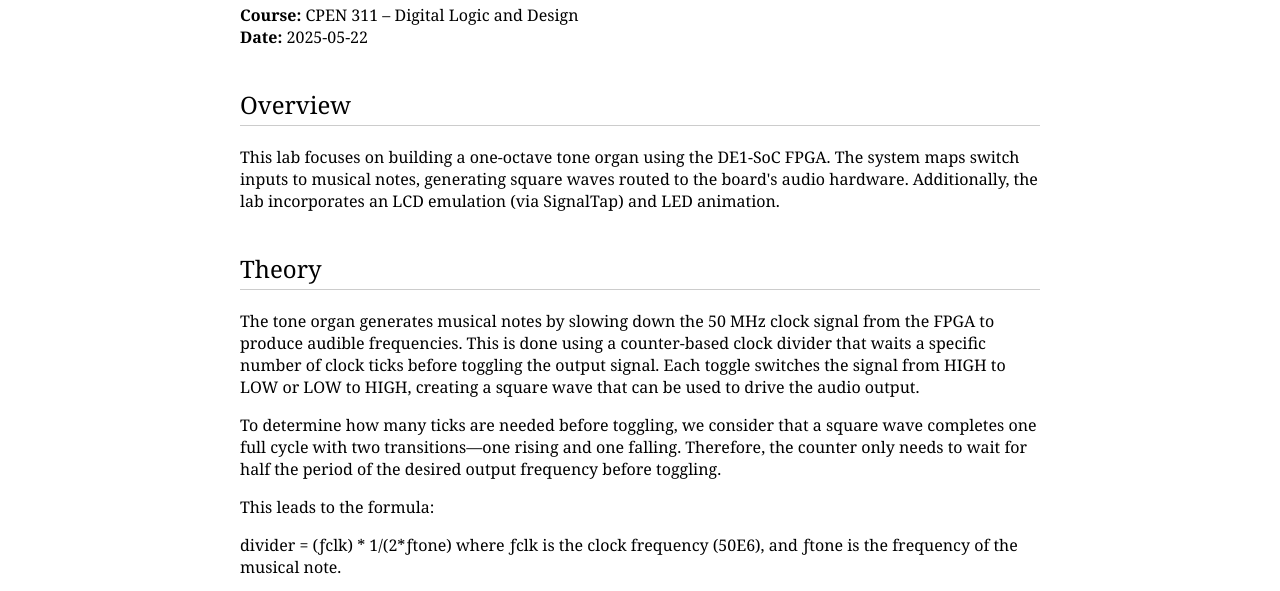
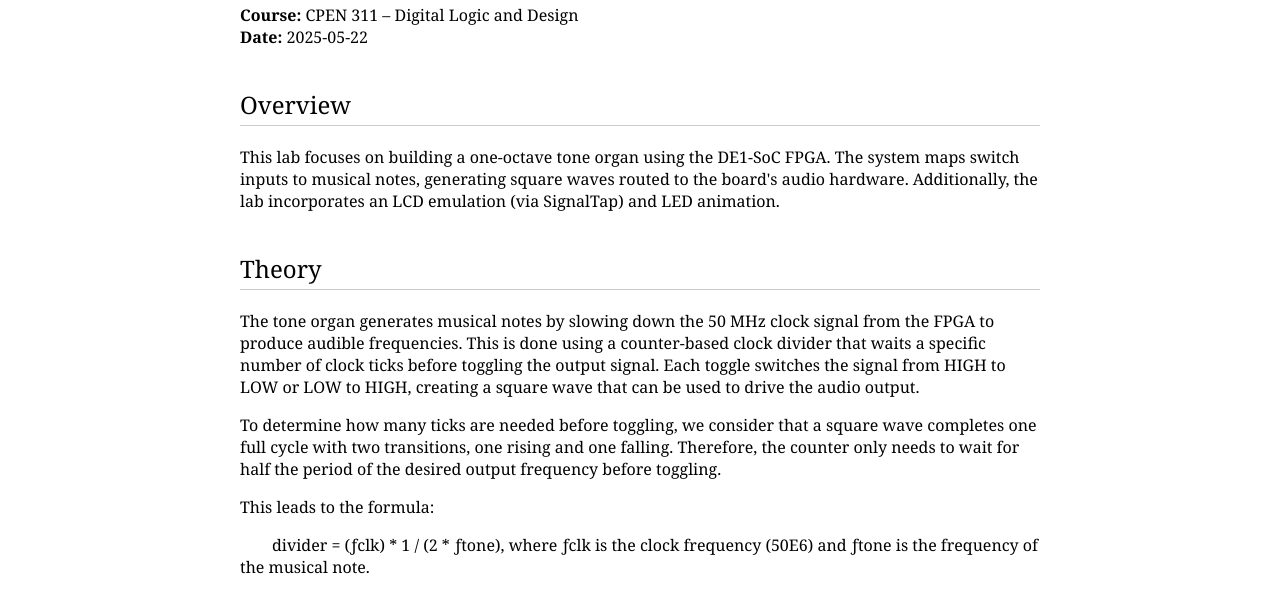
Before and after one commit to khymcode/courses, a plain HTML site: page cpen311_lab1.html in a window 1280 px wide. Shown: the part 148-739 px from the top of the page. Drawn offline with Linux system fonts and the light colour scheme.

Commit message:
Update cpen311_lab1.html

```diff
--- a/cpen311_lab1.html
+++ b/cpen311_lab1.html
@@ -30,22 +30,22 @@
 signal from HIGH to LOW or LOW to HIGH, creating a square wave that can be used to drive the audio output.
 </p>
 
-        </p>
-        To determine how many ticks are needed before toggling, we consider that a square wave completes one full cycle with two transitions—one
+<p>
+To determine how many ticks are needed before toggling, we consider that a square wave completes one full cycle with two transitions, one
 rising and one falling. Therefore, the counter only needs to wait for half the period of the desired output frequency before toggling.
 </p>
 
-        </p>
-        This leads to the formula:
-        </p>
-            </p>
-            divider = (ƒclk) * 1/(2*ƒtone) where ƒclk is the clock frequency (50E6), and ƒtone is the frequency of the musical note.
+<p>This leads to the formula:</p>
+
+<p class="indent">
+divider = (ƒclk) * 1 / (2 * ƒtone), where ƒclk is the clock frequency (50E6) and ƒtone is the frequency of the musical note.
 </p>
 
-        </p>
+<p>
 The resulting signal is converted into an 8-bit signed value and sent to the audio codec. SignalTap is used to observe waveform behavior
 and system state in real time, acting as a debugging interface similar to a virtual LCD.
 </p>
+
 
         <h2>Objectives</h2>
         <ul>
```
Lines whose indentation alone changed are shown as unchanged.
